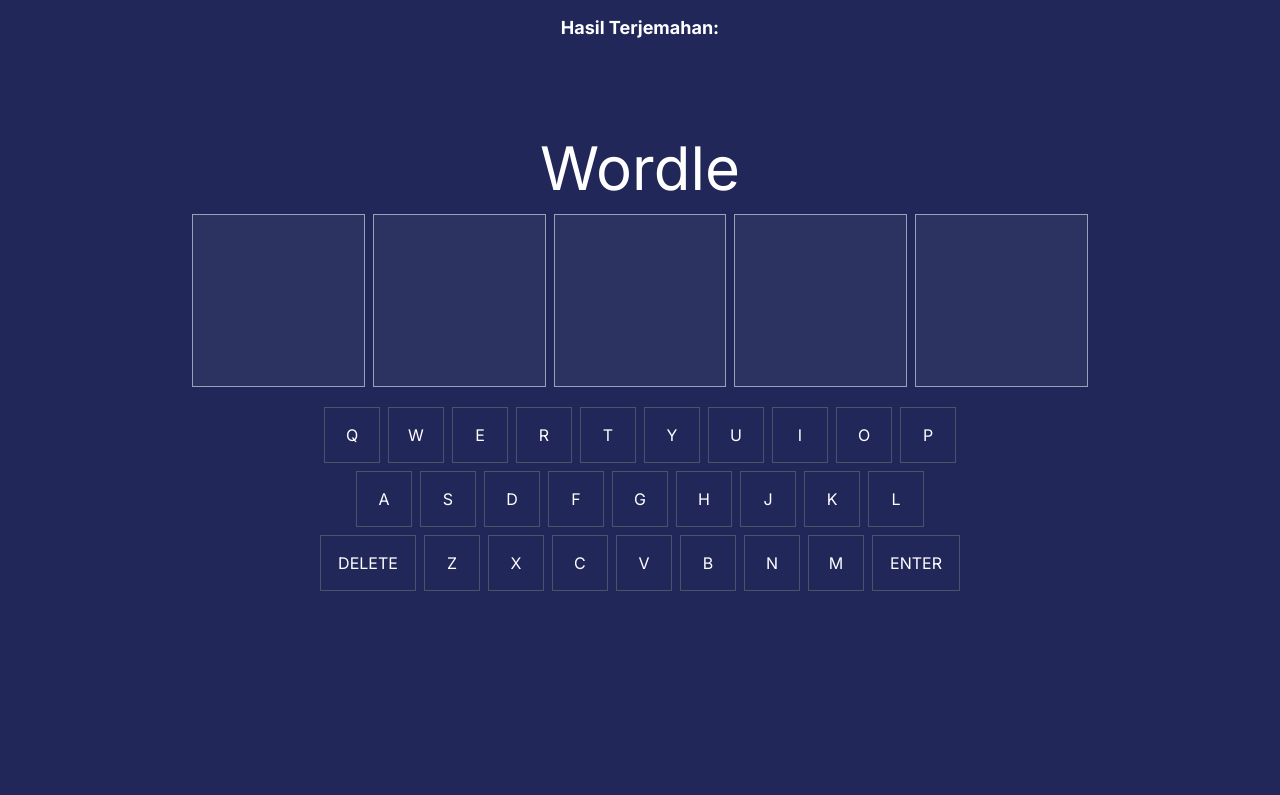
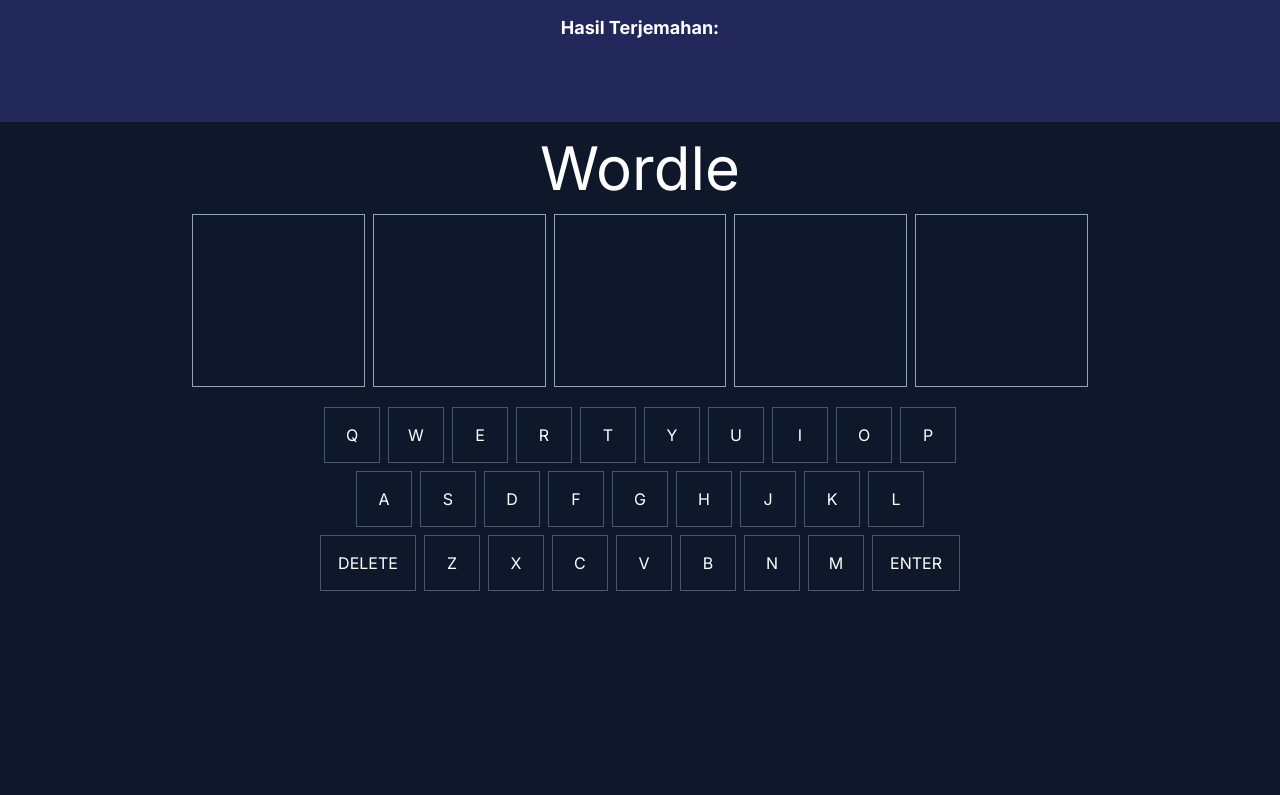
Before and after one commit to princeofverry/Sinau-Web, a Next.js app: page /bahasa in a window 1280 px wide. Shown: the part 2265-3060 px from the top of the page. Built offline with nearby package versions, Linux system fonts and the light colour scheme.

Commit message:
balikin default bg

```diff
--- a/src/app/Course/components/wordle.js
+++ b/src/app/Course/components/wordle.js
@@ -82,24 +82,16 @@
         const col = index % 5;
         const cell = answers[row]?.[col];
 
-        const style = {
-            flex: '1',
-            justifyContent: 'center',
-            alignItems: 'center',
-            fontSize: '3xl',
-            fontWeight: 'bold',
-            aspectRatio: 1,
-            height: 'fit-content',
-            backgroundColor: !ANSWER.includes(cell) ? '#2C3361' : '',
-            // background tiap kotak
-        };
+        const style =
+            'flex justify-center items-center text-3xl font-bold aspect-square h-fit';
 
         if (cell)
             return (
                 <div
                     key={index}
-                    style={style}
                     className={clsx(
+                        style,
+                        !ANSWER.includes(cell) && 'bg-slate-608',
                         ANSWER.includes(cell) && ANSWER[col] !== cell && 'bg-yellow-400',
                         ANSWER[col] === cell && 'bg-green-600'
                     )}
@@ -110,7 +102,7 @@
 
         if (row === answers.length)
             return (
-                <div key={index} style={style} className={clsx('border-slate-400 border')}>
+                <div key={index} className={clsx('border-slate-400 border', style)}>
                     {answerRow[col]}
                 </div>
             );
@@ -134,8 +126,7 @@
     };
 
     return (
-        //background keseluruhan
-        <div style={{ backgroundColor: '#212759' }} className="min-h-screen text-white">
+        <div className="bg-slate-900 min-h-screen text-white">
             <div className="container mx-auto flex flex-col max-h-screen">
                 <h1 className="text-6xl text-center my-4">Wordle</h1>
                 <div>
```
